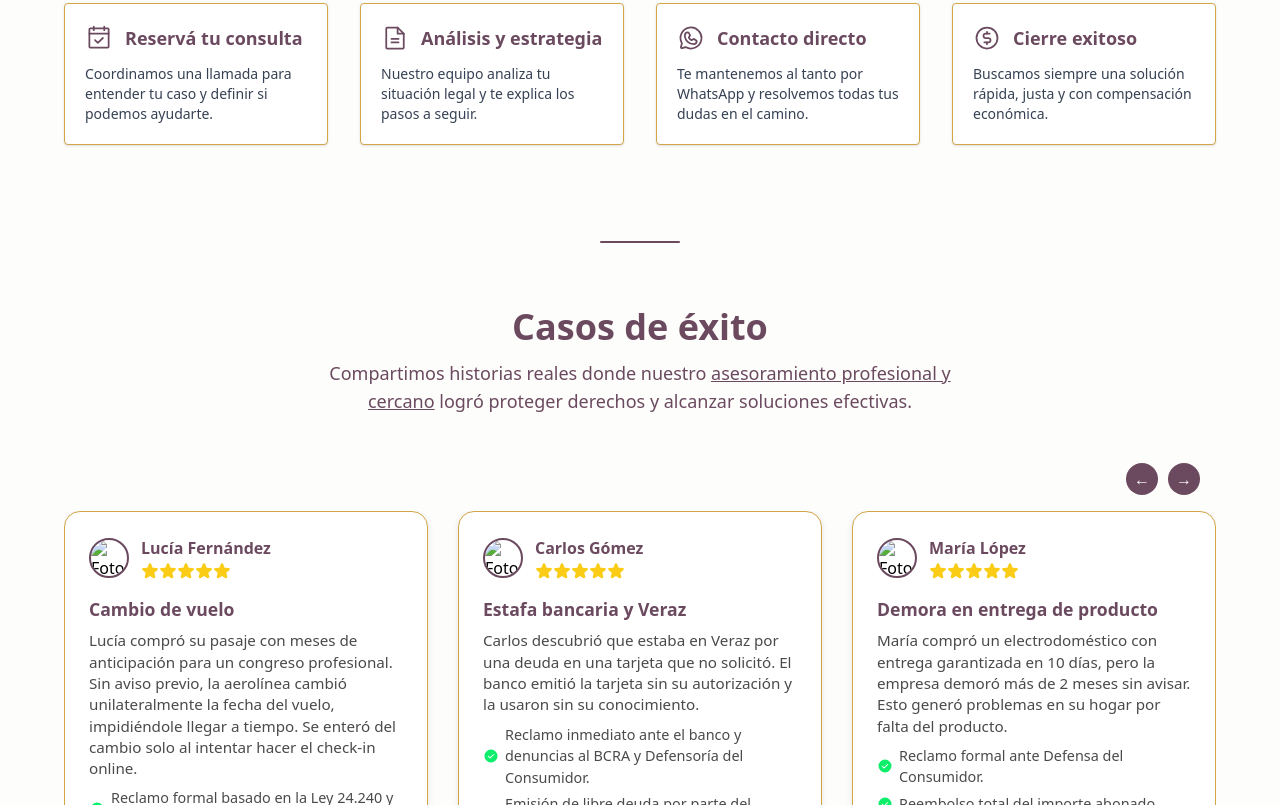
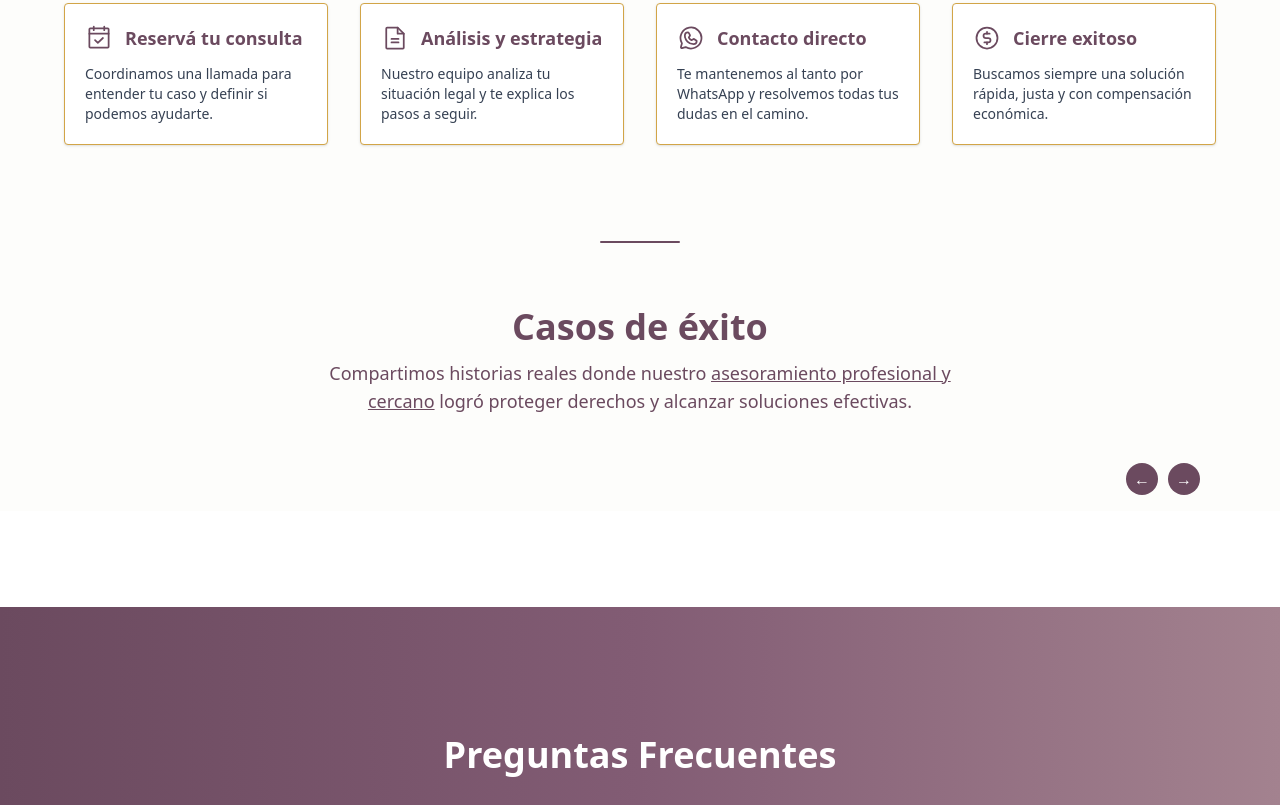
Before and after one commit to shevek1/usyco-fix, an Astro site: page / in a window 1280 px wide. Shown: the part 1995-2800 px from the top of the page. Built offline with nearby package versions, Linux system fonts and the light colour scheme; Astro itself is replaced by a stand-in of ours; some packages are replaced by stand-ins of ours.

Commit message:
steps vaicio

```diff
--- a/src/components/Steps.jsx
+++ b/src/components/Steps.jsx
@@ -16,75 +16,6 @@ import "swiper/css";
 import "swiper/css/navigation";
 
 const reviews = [
-  {
-    name: "Lucía Fernández",
-    // image:
-    //   "https://randomuser.me/api/portraits/women/54.jpg",
-    icon: <ShieldCheck size={20} color="#6b4a5f" />,
-    stars: 5,
-    title: "Cambio de vuelo",
-    text:
-      "Lucía compró su pasaje con meses de anticipación para un congreso profesional. Sin aviso previo, la aerolínea cambió unilateralmente la fecha del vuelo, impidiéndole llegar a tiempo. Se enteró del cambio solo al intentar hacer el check-in online.",
-    resultPoints: [
-      "Reclamo formal basado en la Ley 24.240 y las normativas de la ANAC.",
-      "Que se restituya el importe total del pasaje.",
-      "Que se otorgue compensación por gastos y daños.",
-    ],
-    finalResult:
-      "Lucía fue indemnizada y la empresa reconoció su responsabilidad.",
-  },
-  {
-  name: "Carlos Gómez",
-  // image:
-  //   "https://randomuser.me/api/portraits/men/71.jpg",
-  icon: <ShieldCheck size={20} color="#6b4a5f" />,
-  stars: 5,
-  title: "Estafa bancaria y Veraz",
-  text:
-    "Carlos descubrió que estaba en Veraz por una deuda en una tarjeta que no solicitó. El banco emitió la tarjeta sin su autorización y la usaron sin su conocimiento.",
-  resultPoints: [
-    "Reclamo inmediato ante el banco y denuncias al BCRA y Defensoría del Consumidor.",
-    "Emisión de libre deuda por parte del banco.",
-    "Baja inmediata en el registro de Veraz.",
-    "Reparación económica a favor del consumidor.",
-  ],
-  finalResult:
-    "Carlos recuperó su tranquilidad, y además fue resarcido económicamente por el daño que le causaron. ",
-},
-{
-  name: "María López",
-  // image:
-  //   "https://randomuser.me/api/portraits/women/14.jpg",
-  icon: <ShieldCheck size={20} color="#6b4a5f" />,
-  stars: 5,
-  title: "Demora en entrega de producto",
-  text:
-    "María compró un electrodoméstico con entrega garantizada en 10 días, pero la empresa demoró más de 2 meses sin avisar. Esto generó problemas en su hogar por falta del producto.",
-  resultPoints: [
-    "Reclamo formal ante Defensa del Consumidor.",
-    "Reembolso total del importe abonado.",
-    "Compensación por daños y perjuicios.",
-  ],
-  finalResult:
-    "María recibió el reembolso y la empresa ajustó sus tiempos de entrega para futuros clientes.",
-},
-{
-  name: "Jorge Martínez",
-  // image:
-  //   "https://randomuser.me/api/portraits/men/36.jpg",
-  icon: <ShieldCheck size={20} color="#6b4a5f" />,
-  stars: 5,
-  title: "Cobro indebido en tarjeta de crédito",
-  text:
-    "Jorge detectó cargos no autorizados en su tarjeta por compras que no realizó. Contactó al banco y la entidad tardó en resolver la situación.",
-  resultPoints: [
-    "Denuncia ante el banco y la entidad reguladora.",
-    "Anulación de cargos fraudulentos.",
-    "Mejora en los sistemas de seguridad del banco.",
-  ],
-  finalResult:
-    "Jorge recuperó su dinero y el banco reforzó los controles para evitar futuros fraudes.",
-},
 
 
 ];
```
